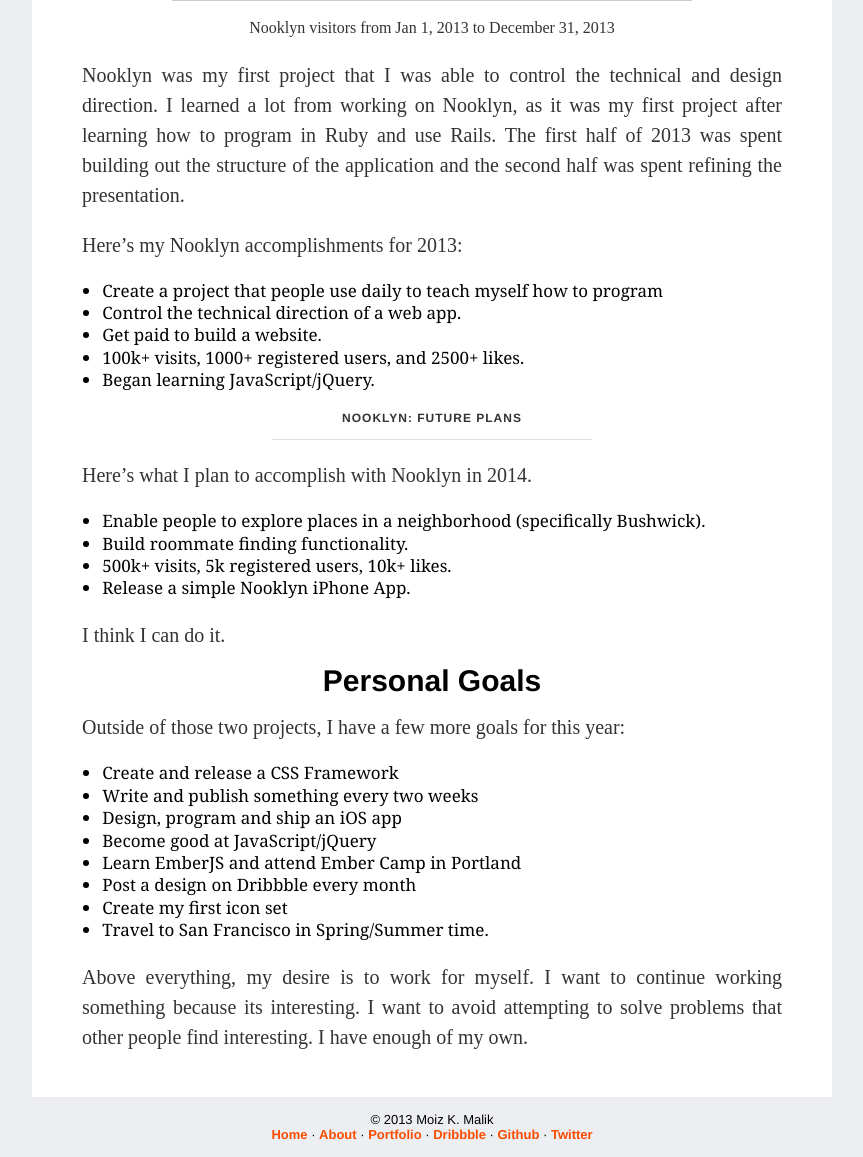
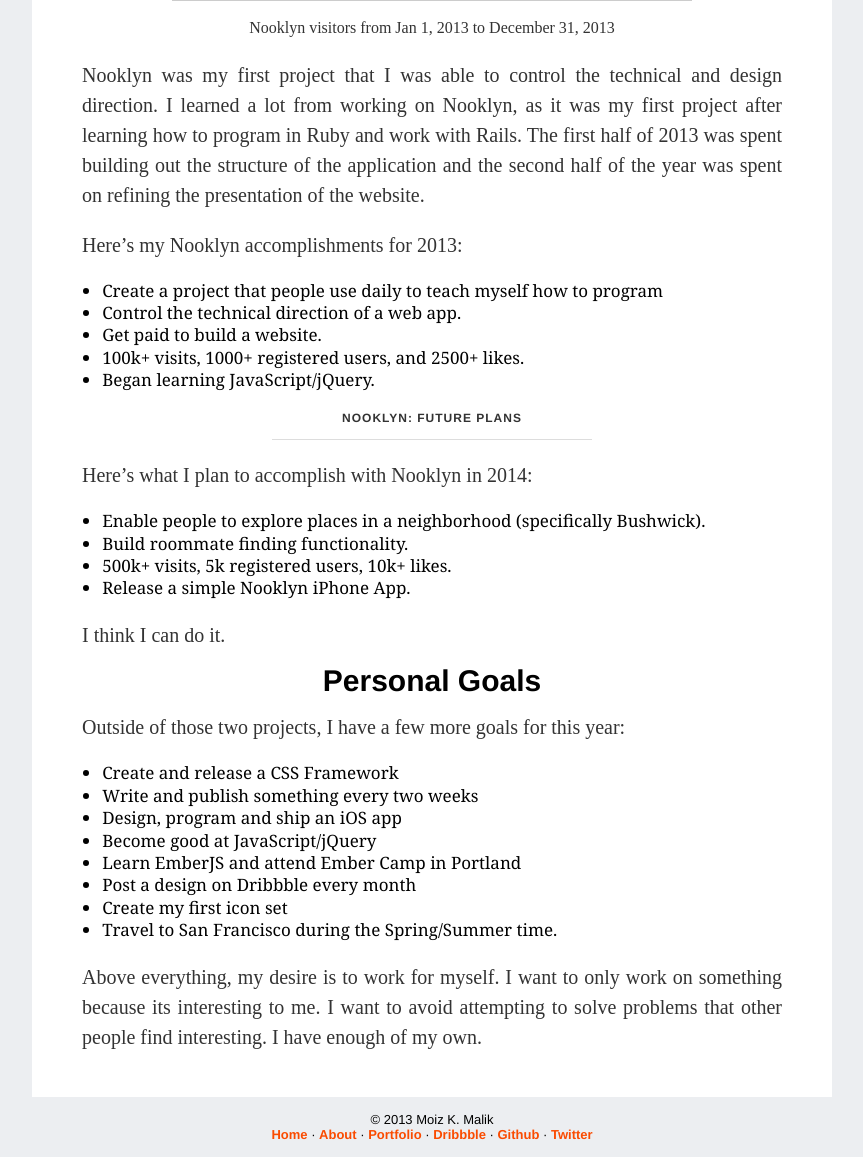
Before and after one commit to moizk/blog, a Jekyll site: the page built from _posts/2014-01-03-new-year.md, in a window 1280 px wide and 1400 px high, scrolled down 1803 px. Shown: the part 243-1400 px from the top of the window, without its empty margins (208-1071 px from the left). Built offline with Jekyll 4.4.1, drawn with Linux system fonts in a browser that asks for light colours; Markdown is read by kramdown in place of the engine named in the settings; some of the changed text lies outside the part shown.

Commit message:
Edit New Year article text

```diff
--- a/_posts/2014-01-03-new-year.md
+++ b/_posts/2014-01-03-new-year.md
@@ -24,7 +24,7 @@
 * Redesigned the financial component and made it responsive.
 * Rewrote the system that moves check requests between people.
 * Registered a trademark for the name Campusvine.
-* Printed a couple hundred campusvine t-shirts.
+* Printed a couple hundred Campusvine t-shirts.
 
 ##### Campusvine: Future Plans
 
@@ -44,7 +44,7 @@
 ![Nooklyn Stats](http://moiz-blog.s3.amazonaws.com/img/nooklyn_stats.png)
 <p class="img-explanation">Nooklyn visitors from Jan 1, 2013 to December 31, 2013</p>
 
-Nooklyn was my first project that I was able to control the technical and design direction. I learned a lot from working on Nooklyn, as it was my first project after learning how to program in Ruby and use Rails.  The first half of 2013 was spent building out the structure of the application and the second half was spent refining the presentation.
+Nooklyn was my first project that I was able to control the technical and design direction. I learned a lot from working on Nooklyn, as it was my first project after learning how to program in Ruby and work with Rails.  The first half of 2013 was spent building out the structure of the application and the second half of the year was spent on refining the presentation of the website.
 
 Here's my Nooklyn accomplishments for 2013:
 
@@ -56,7 +56,7 @@
 
 ##### Nooklyn: Future Plans
 
-Here's what I plan to accomplish with Nooklyn in 2014.
+Here's what I plan to accomplish with Nooklyn in 2014:
 
 * Enable people to explore places in a neighborhood (specifically Bushwick).
 * Build roommate finding functionality.
@@ -76,6 +76,6 @@
 * Learn EmberJS and attend Ember Camp in Portland
 * Post a design on Dribbble every month
 * Create my first icon set
-* Travel to San Francisco in Spring/Summer time.
+* Travel to San Francisco during the Spring/Summer time.
 
-Above everything, my desire is to work for myself. I want to continue working something because its interesting. I want to avoid attempting to solve problems that other people find interesting. I have enough of my own.
+Above everything, my desire is to work for myself. I want to only work on something because its interesting to me. I want to avoid attempting to solve problems that other people find interesting. I have enough of my own.
```
